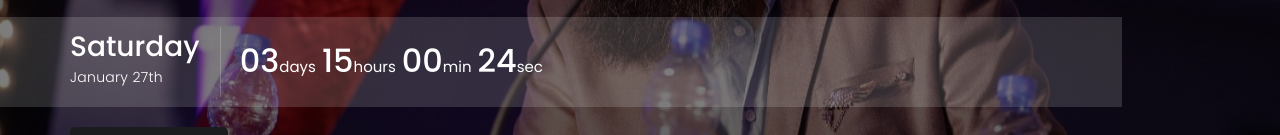
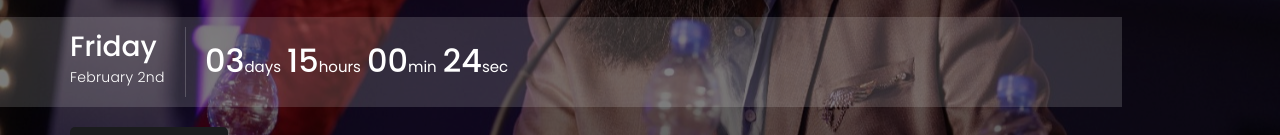
Before and after one commit to zaindgr8/UmerB_ComingSoon_RealEstate_PortfolioWebsite, a plain HTML site: page index.html in a window 1280 px wide. Shown: the part 472-607 px from the top of the page. Drawn offline with Linux system fonts and the light colour scheme.

Commit message:
29 jan 24 2

```diff
--- a/index.html
+++ b/index.html
@@ -34,7 +34,7 @@
 							<h2><div>Entrepreneur | Success Strategist | Founder/CEO</div></h2>
 							<div class="launch-date">
 								<div class="opening-date">
-									<p>Saturday <span>January 27th</span></p>
+									<p>Friday <span>February 2nd</span></p>
 								</div>
 
 								<!-- Countdown start -->
```
